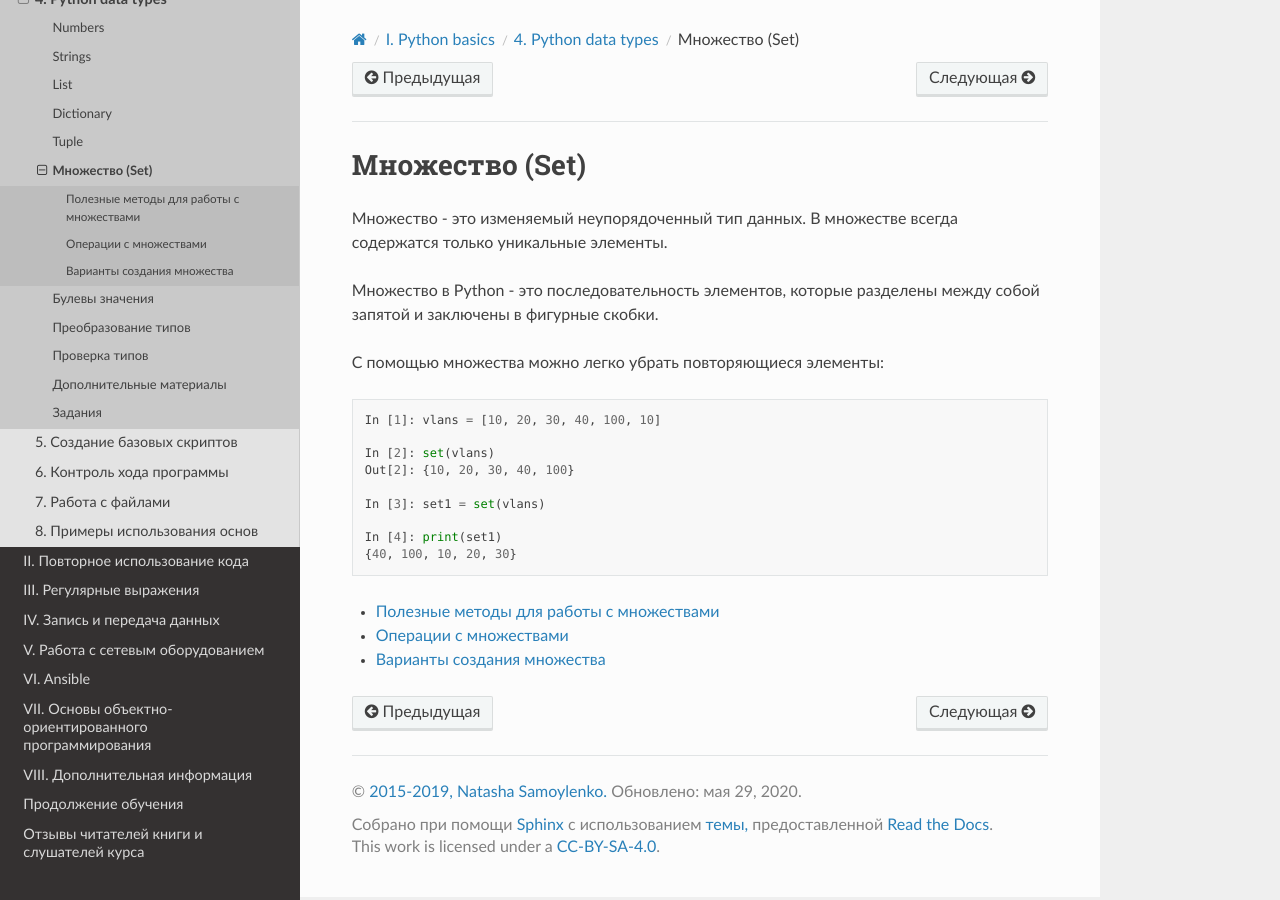
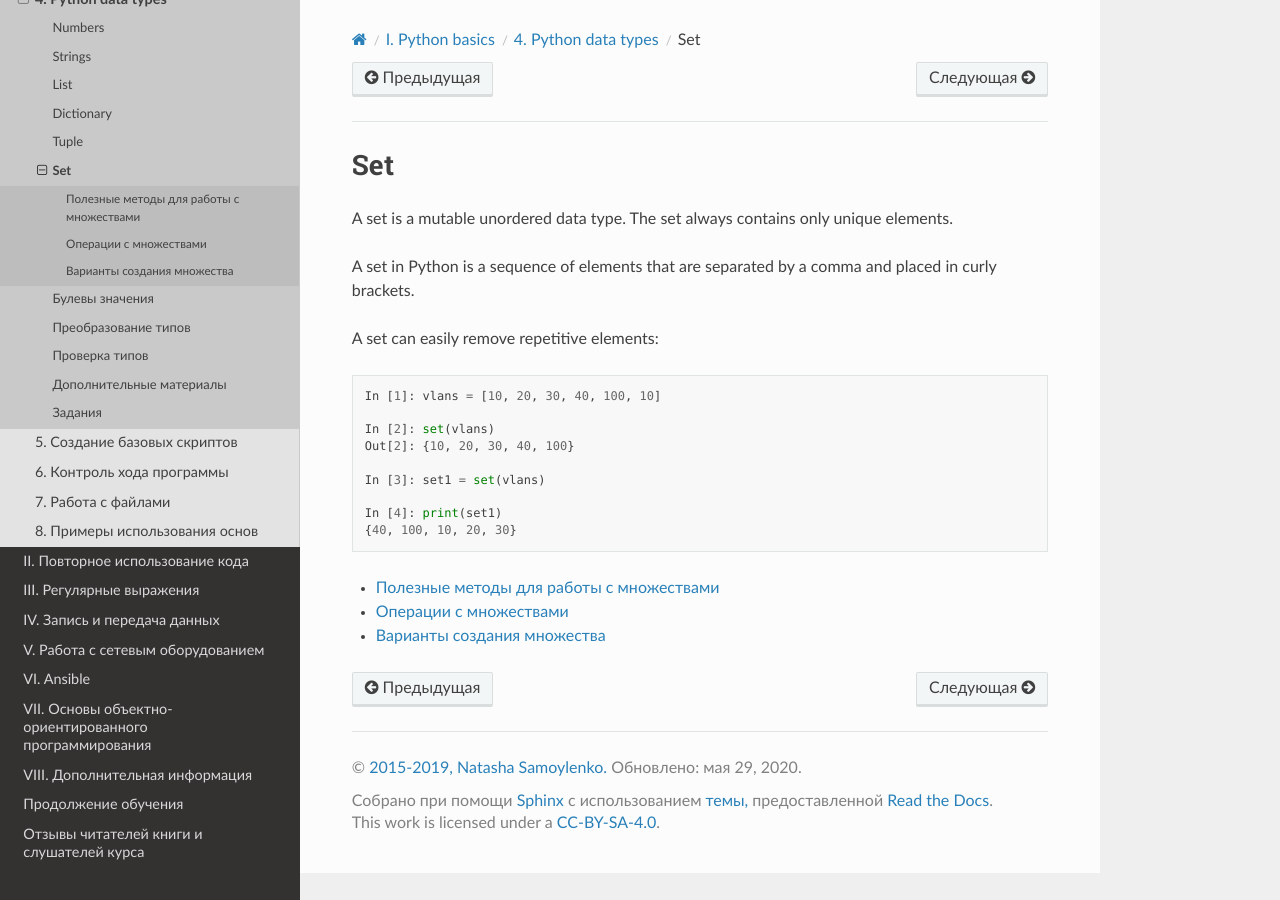
Before and after one commit to Aidar5/nattoeng, a Sphinx documentation site: the page built from docs/source/book/04_data_structures/8_set.rst, in a window 1280 px wide. Built offline with Sphinx 7.4.7 and the Read the Docs theme 2.0.0, drawn with Linux system fonts in a browser that asks for light colours; pages that are not in the unit, such as notebooks, are missing from menus.

Commit message:
Update 8_set.rst

```diff
--- a/docs/source/book/04_data_structures/8_set.rst
+++ b/docs/source/book/04_data_structures/8_set.rst
@@ -1,13 +1,11 @@
-Множество (Set)
+Set
 ===============
 
-Множество - это изменяемый неупорядоченный тип данных. В множестве
-всегда содержатся только уникальные элементы.
+A set is a mutable unordered data type. The set always contains only unique elements.
 
-Множество в Python - это последовательность элементов, которые разделены
-между собой запятой и заключены в фигурные скобки.
+A set in Python is a sequence of elements that are separated by a comma and placed in curly brackets.
 
-С помощью множества можно легко убрать повторяющиеся элементы:
+A set can easily remove repetitive elements:
 
 .. code:: python
 
```
